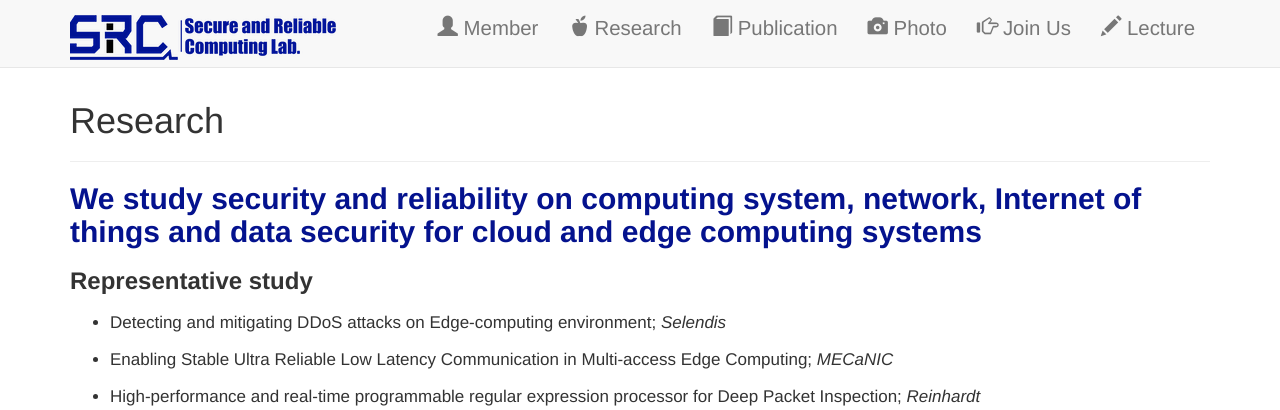
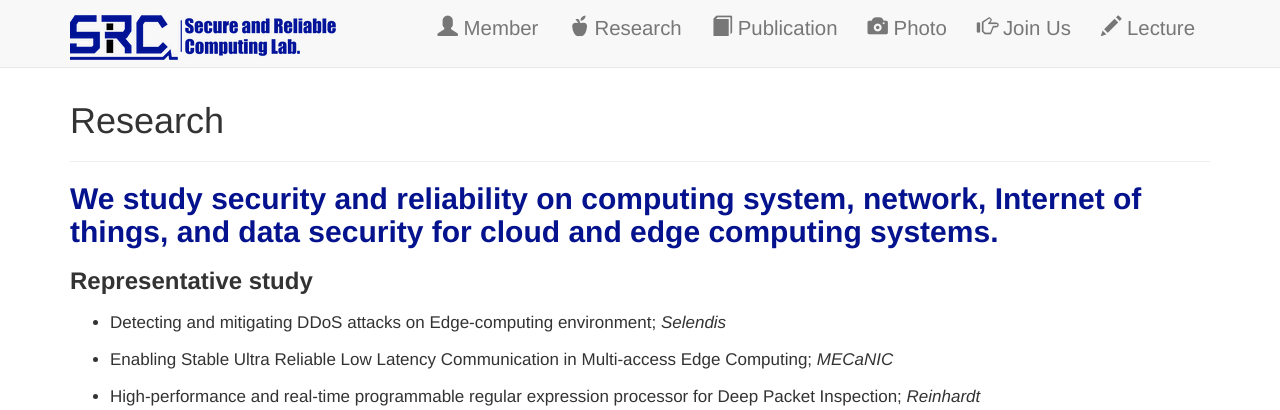
Before and after one commit to src-jnu/src-jnu.github.io, a Jekyll site: the page built from page/research.html, in a window 1280 px wide. Shown: the top 410 px of the page. Built offline with Jekyll 4.4.1, drawn with Linux system fonts in a browser that asks for light colours; nearby versions of some CDN libraries; a style sheet for code colours, icons or effects is not loaded.

Commit message:
Update research.html

```diff
--- a/page/research.html
+++ b/page/research.html
@@ -7,7 +7,7 @@ title: SRC Lab.
         <h1 class="project"> Research </h1>
         <hr>
         <p>
-            <h2 style="color:#04128E; font-weight:bolder;"> We study security and reliability on computing system, network, Internet of things and data security for cloud and edge computing systems </h2>
+            <h2 style="color:#04128E; font-weight:bolder;"> We study security and reliability on computing system, network, Internet of things, and data security for cloud and edge computing systems. </h2>
         </p>
         <p></p><p></p>
 
```
